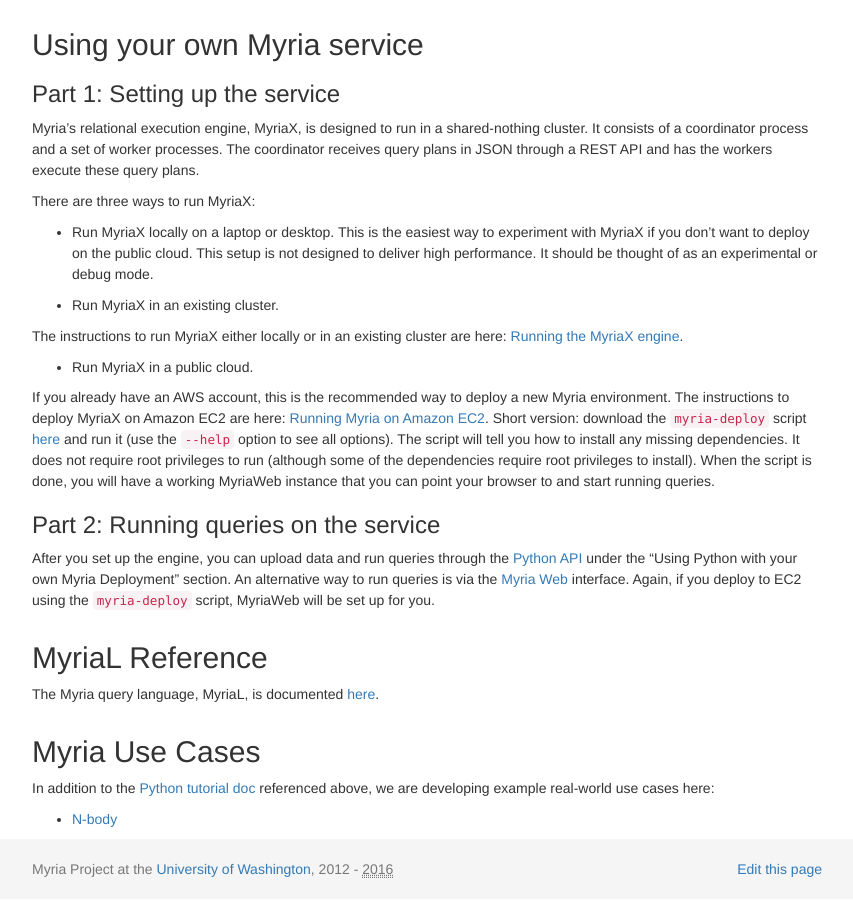
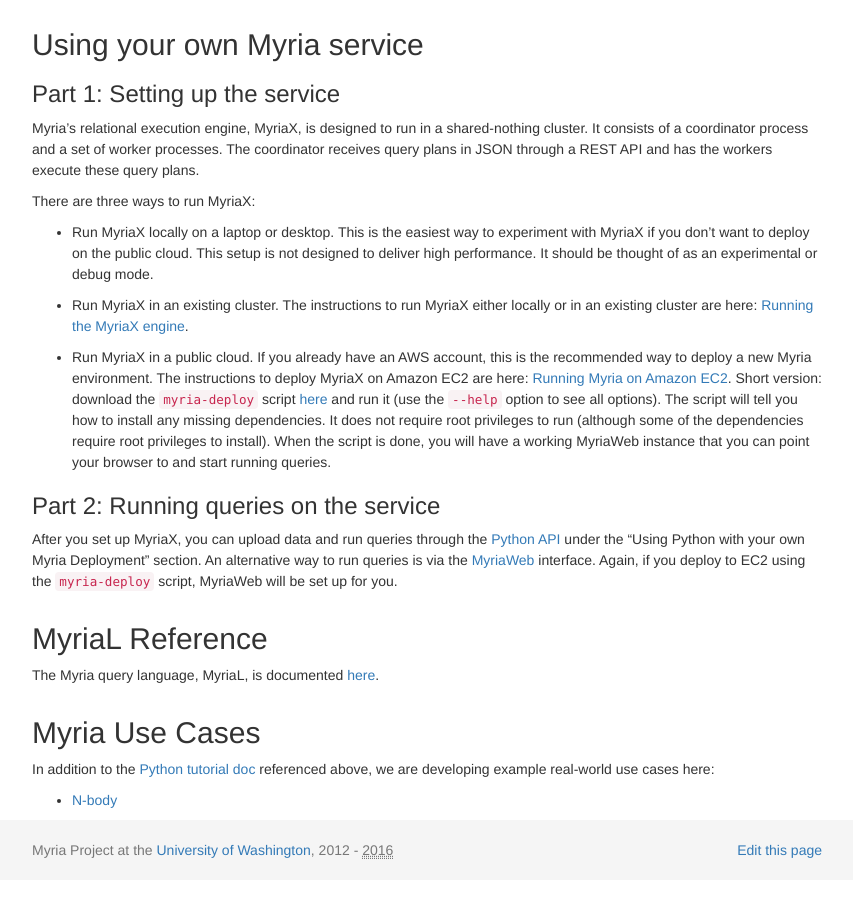
Before and after one commit to uwescience/myria-website, a Jekyll site: the page built from docs/index.markdown, in a window 1280 px wide and 900 px high, scrolled down 1662 px. Shown: the whole window, without its empty margins (213-1066 px from the left). Built offline with Jekyll 4.4.1, drawn with Linux system fonts in a browser that asks for light colours; nearby versions of some CDN libraries; Markdown is read by kramdown in place of the engine named in the settings; some of the changed text lies outside the part shown.

Commit message:
update for demo

```diff
--- a/docs/index.markdown
+++ b/docs/index.markdown
@@ -25,7 +25,7 @@
 
 ## Using Myria services hosted by UW
 
-We are hosting a demonstration Myria service: <http://demo.myria.cs.washington.edu>
+We are hosting a demonstration Myria service: <http://demo.myria.cs.washington.edu>.
 The demo service runs on Amazon EC2 and is a small version of Myria running on only four instances.
 The demo service is there to make it easy to get a sense of what Myria is about but don't use it to do any actual work
 nor test anything at scale.
@@ -86,6 +86,7 @@
 For more complex analysis, it may be useful to interact with Myria using Python.
 
 #### Part 1: Upload/Download Data
+
 To upload data, this can be done through the [Python API](myria-python/index.html), under the "Using Python with the Myria Service" section.
 
 #### Part 2: Running Queries on the Service
@@ -96,6 +97,7 @@
 ## Using your own Myria service
 
 ### Part 1: Setting up the service
+
 Myria's relational execution engine, MyriaX, is designed to run in a shared-nothing cluster. It consists of
 a coordinator process and a set of worker processes. The coordinator receives query
 plans in JSON through a REST API and has the workers execute these query plans.
@@ -108,20 +110,21 @@
 or debug mode.
 
 - Run MyriaX in an existing cluster.
+  The instructions to run MyriaX either locally or in an existing cluster are here:  [Running the MyriaX engine](myriaX.html).
 
-The instructions to run MyriaX either locally or in an existing cluster are here:  [Running the MyriaX engine](myriaX.html).
 - Run MyriaX in a public cloud.
-
-If you already have an AWS account, this is the recommended way to deploy a new Myria environment. The instructions to deploy MyriaX on Amazon EC2 are here: [Running Myria on Amazon EC2](https://github.com/uwescience/myria-ec2-ansible/blob/reef/README.md). Short version: download the `myria-deploy` script [here](https://raw.githubusercontent.com/uwescience/myria-ec2-ansible/reef/myria-deploy) and run it (use the `--help` option to see all options). The script will tell you how to install any missing dependencies. It does not require root privileges to run (although some of the dependencies require root privileges to install). When the script is done, you will have a working MyriaWeb instance that you can point your browser to and start running queries.
+  If you already have an AWS account, this is the recommended way to deploy a new Myria environment. The instructions to deploy MyriaX on Amazon EC2 are here: [Running Myria on Amazon EC2](https://github.com/uwescience/myria-ec2-ansible/blob/reef/README.md). Short version: download the `myria-deploy` script [here](https://raw.githubusercontent.com/uwescience/myria-ec2-ansible/reef/myria-deploy) and run it (use the `--help` option to see all options). The script will tell you how to install any missing dependencies. It does not require root privileges to run (although some of the dependencies require root privileges to install). When the script is done, you will have a working MyriaWeb instance that you can point your browser to and start running queries.
 
 ### Part 2: Running queries on the service
-After you set up the engine, you can upload data and run queries through the [Python API](myria-python/index.html) under the "Using Python with your own Myria Deployment" section. An alternative way to run queries is via the [Myria Web](myriaweb.html) interface. Again, if you deploy to EC2 using the `myria-deploy` script, MyriaWeb will be set up for you.
+
+After you set up MyriaX, you can upload data and run queries through the [Python API](myria-python/index.html) under the "Using Python with your own Myria Deployment" section. An alternative way to run queries is via the [MyriaWeb](myriaweb.html) interface. Again, if you deploy to EC2 using the `myria-deploy` script, MyriaWeb will be set up for you.
 
 ## MyriaL Reference
 
 The Myria query language, MyriaL, is documented [here](http://myria.cs.washington.edu/docs/myrial.html).
 
 ## Myria Use Cases
+
 In addition to the [Python tutorial doc](myria-python/index.html) referenced above,
 we are developing example real-world use cases here:
 
```
